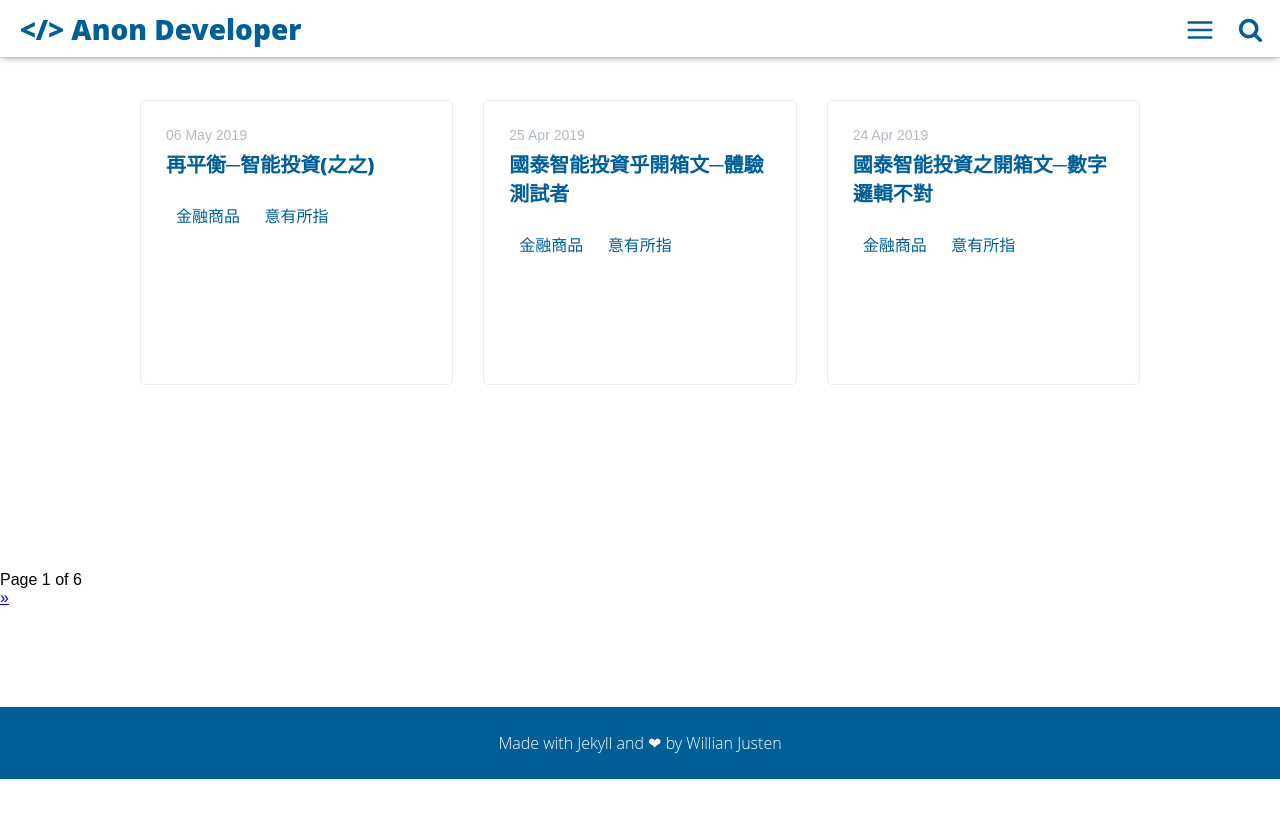
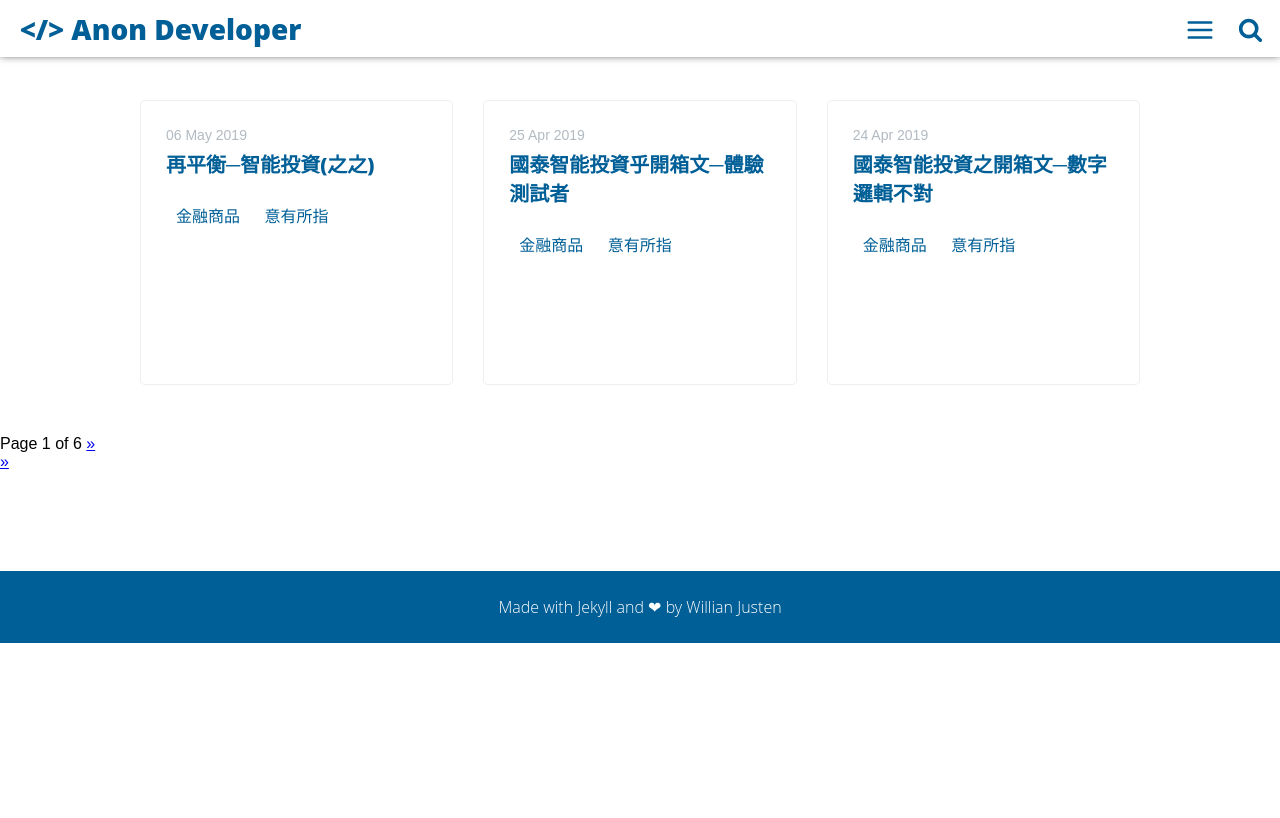
Before and after one commit to doltegg/cj, a Jekyll site: the page built from index.html, in a window 1280 px wide. Shown: the top 818 px of the page. Built offline with Jekyll 4.4.1, drawn with Linux system fonts in a browser that asks for light colours; the list of posts is cut into pages by our own code.

Commit message:
Update pagination.html

```diff
--- a/_includes/pagination.html
+++ b/_includes/pagination.html
@@ -3,22 +3,24 @@
     {% if paginator.previous_page %}
         <!--<a href="{{ paginator.previous_page_path }}" class="previous" onclick="ga('send', 'event', 'pagination', 'click', 'page previous')">-->
             <a href="/cj{{ paginator.previous_page_path }}" class="previous" onclick="ga('send', 'event', 'pagination', 'click', 'page previous')">
-            <svg>
+            &laquo;
+                <!--<svg>
                 <use xlink:href="#icon-arrow-right"></use>
-            </svg>
+            </svg>-->
         </a>
     {% endif %}
     <span class="page_number ">Page {{ paginator.page }} of {{ paginator.total_pages }}</span>
     {% if paginator.next_page %}
         <a href="/cj{{ paginator.next_page_path }}" class="next" onclick="ga('send', 'event', 'pagination', 'click', 'page next')">
-            <svg>
+            &raquo;
+            <!--<svg>
                 <use xlink:href="#icon-arrow-right"></use>
-            </svg>
+            </svg>-->
         </a>
     {% endif %}
 </div>
 
-<nav class="pagination">
+<div class="pagination">
     <input type="hidden" id="total_pages" value="{{ paginator.total_pages }}">
     <input type="hidden" id="current_pages" value="{{ paginator.page }}">
     <input type="hidden" id="base_url" value="{{ "/" | relative_url }}">
@@ -35,4 +37,4 @@
         <a href="/page{{ paginator.next_page }}/" class="page-link">&raquo;</a>
         {% endif %}
     </div>
-</nav>
+</div>
```
